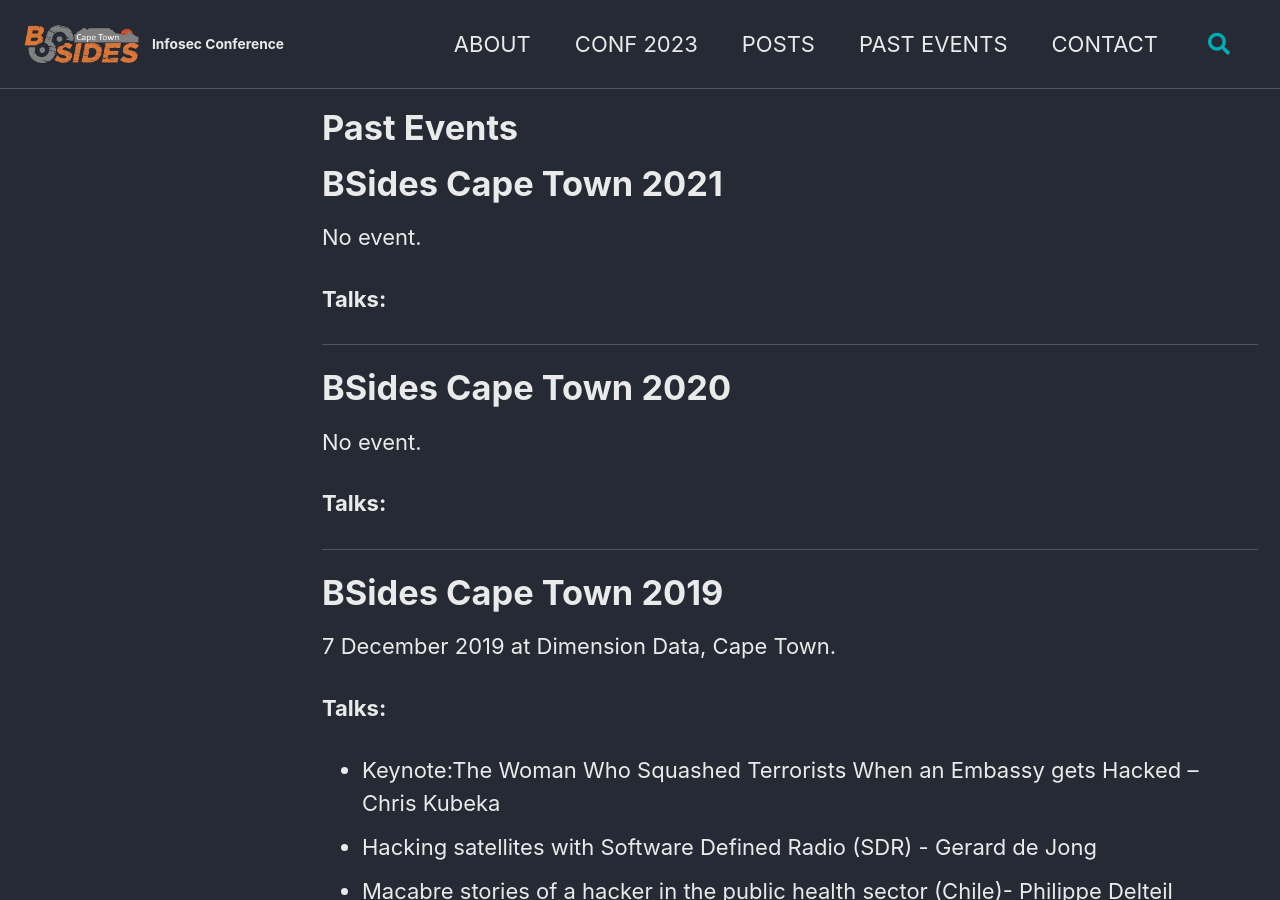
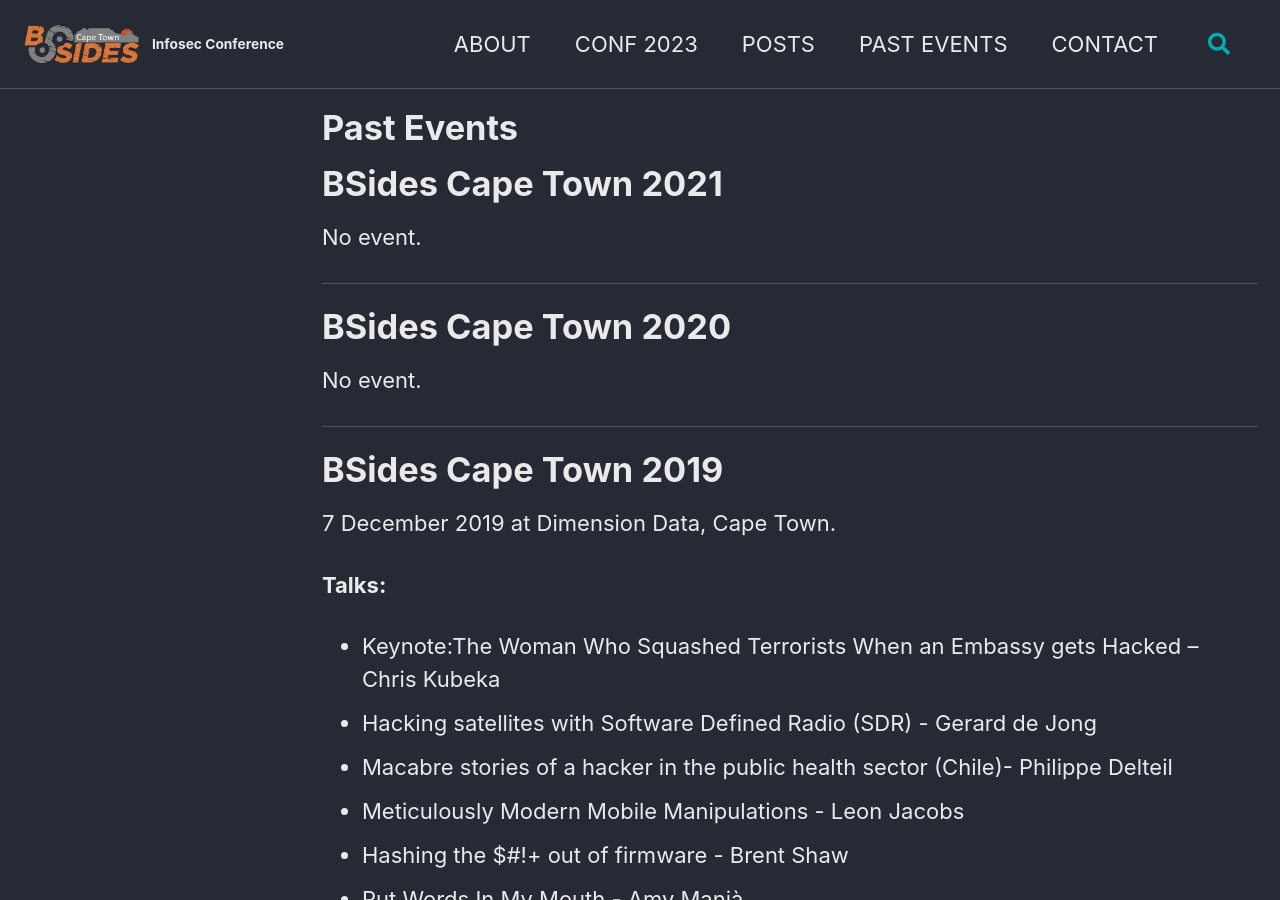
Before and after one commit to bsidescapetown/bsidescapetown.github.io, a Jekyll site: the page built from _pages/past_events.md, in a window 1280 px wide and 900 px high. Built offline with Jekyll 4.4.1, drawn with Linux system fonts in a browser that asks for light colours; cached includes are drawn as plain includes; comment, search, counter and statistics services are not loaded.

Commit message:
Remove talks from years we didn't do conferences

```diff
--- a/_pages/past_events.md
+++ b/_pages/past_events.md
@@ -8,12 +8,10 @@
 ---
 <h1>BSides Cape Town 2021</h1>
 <p>No event.</p>
-<p><strong>Talks:</strong></p>
 <hr />
 
 <h1>BSides Cape Town 2020</h1>
 <p>No event.</p>
-<p><strong>Talks:</strong></p>
 <hr />
 
 <h1>BSides Cape Town 2019</h1>
```
